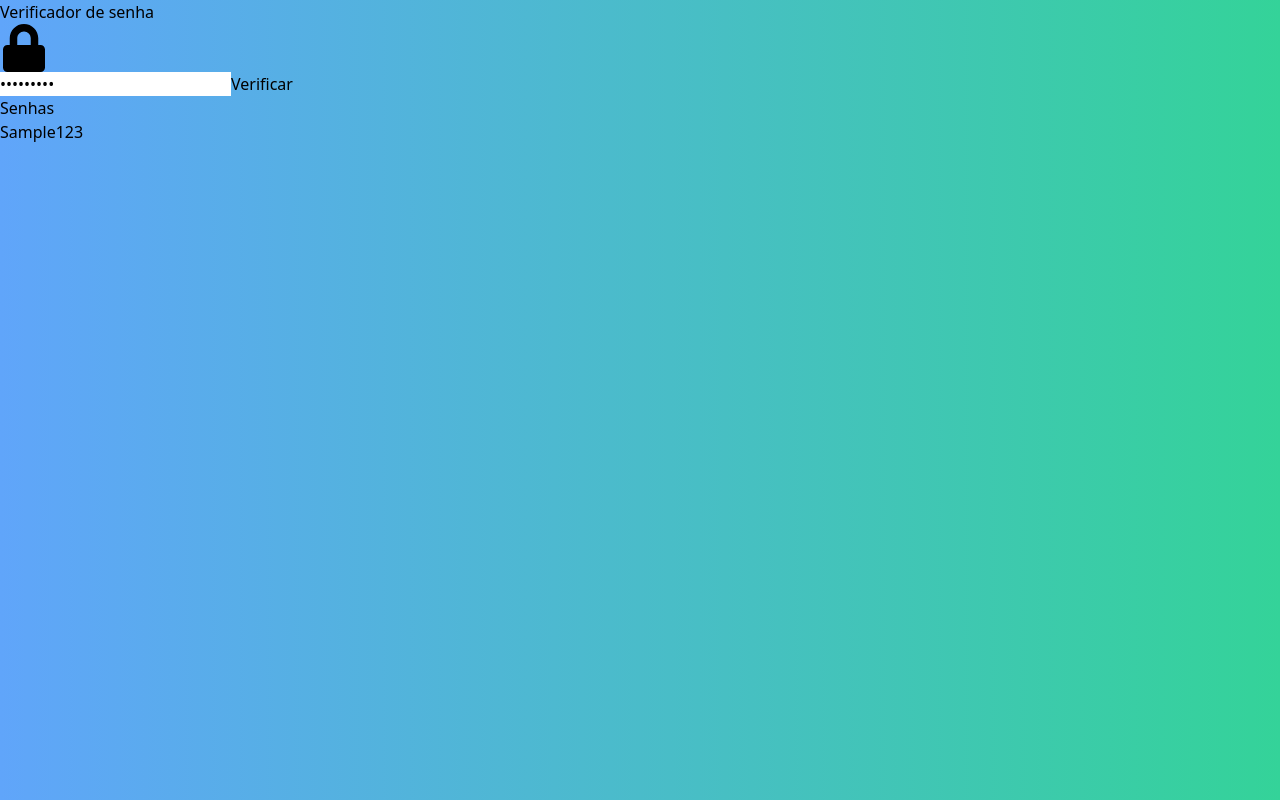
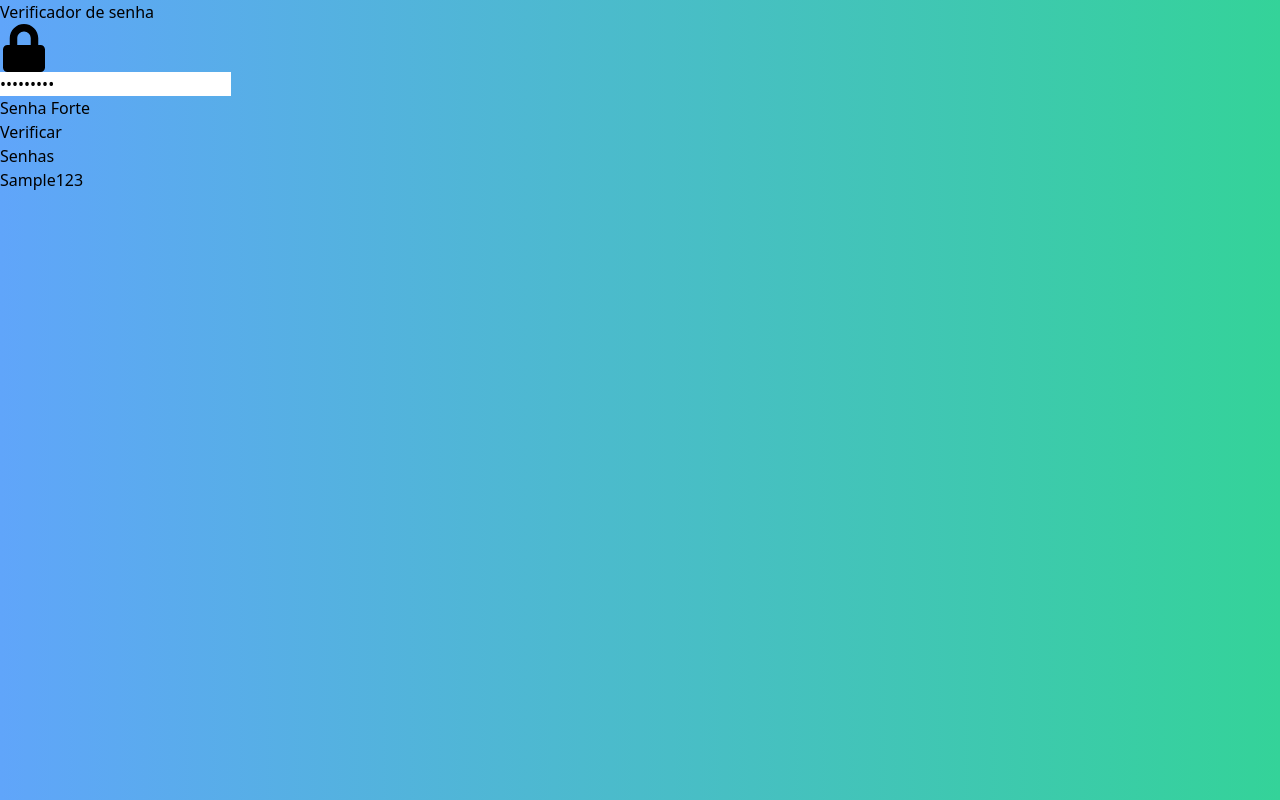
Before and after one commit to EnricoMustafa/VerificadorDeSenha, a React (Vite) app: page / in a window 1280 px wide. Both pictures are taken after typing "Sample123" into the empty fields and a click on the button "Verificar". Built offline with nearby package versions, Linux system fonts and the light colour scheme.

Commit message:
verificar forca de senha

```diff
--- a/src/App.jsx
+++ b/src/App.jsx
@@ -18,11 +18,8 @@ export default function App() {
   const verificarForca = (senha) => {
     if(/[A-Z]/.test(senha)){
       setForcaSenha("Senha Forte");
-      <h1>Senha forte</h1>
     } else {
-      setForcaSenha("Senha Fraca");
-      <h1>Senha fraca</h1>
-      console.log("Senha fraca")
+      setForcaSenha("Coloque pelo menos uma letra maiuscula");
     }
   };
 
@@ -46,9 +43,11 @@ export default function App() {
             onChange={(e) => {
               setSenha(e.target.value);
               verificarForca(e.target.value);
-
             }}
           />
+          <p className={`${forcaSenha === "Senha Forte" ? "text-green-500" : "text-red-500"}`}>
+            {forcaSenha && <p>{forcaSenha}</p>}
+          </p>
           <button className="border border-gray-500 p-2 rounded-2xl bg-blue-500 text-white" onClick={adicionarSenha}>
             Verificar
           </button>
```
